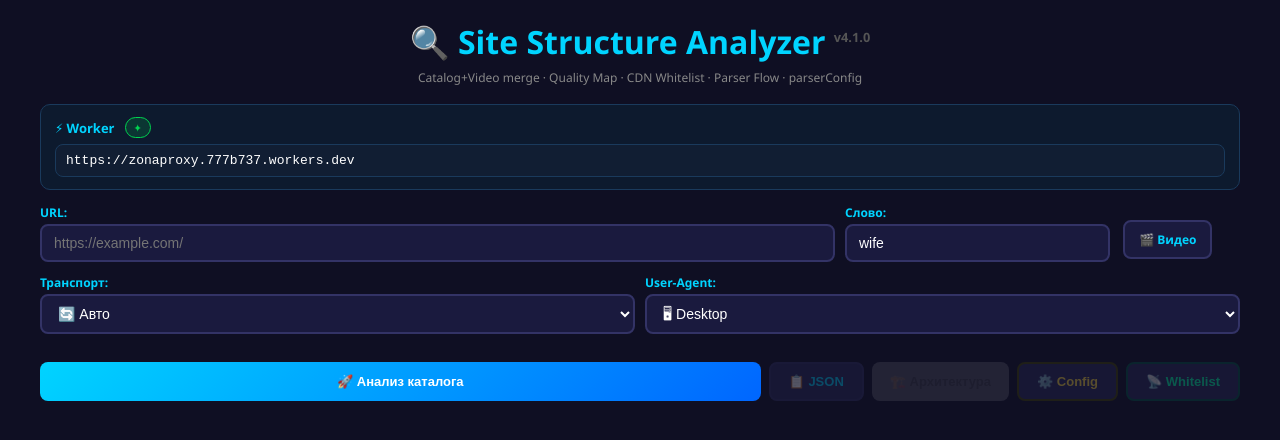
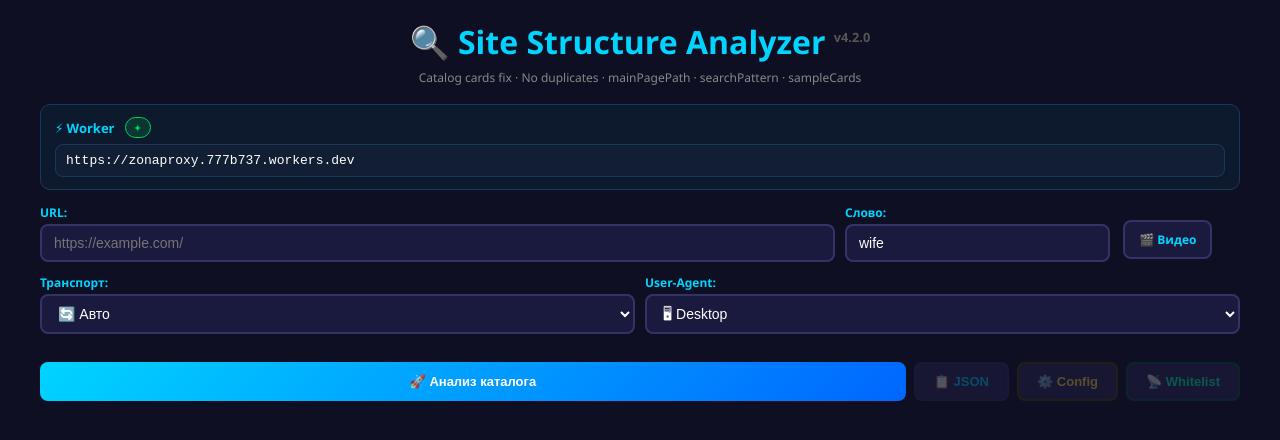
Before and after one commit to Denis-Tikhonov/parser, a plain HTML site: page index.html in a window 1280 px wide. Drawn offline with Linux system fonts and the light colour scheme.

Commit message:
Update index.html

```diff
--- a/index.html
+++ b/index.html
@@ -3,13 +3,13 @@
 <head>
     <meta charset="UTF-8">
     <meta name="viewport" content="width=device-width, initial-scale=1.0">
-    <title>Site Structure Analyzer v4.1.0</title>
+    <title>Site Structure Analyzer v4.2.0</title>
     <link rel="stylesheet" href="style.css">
 </head>
 <body>
 <div class="container">
-    <h1>🔍 Site Structure Analyzer <span class="ver">v4.1.0</span></h1>
-    <p class="desc">Catalog+Video merge · Quality Map · CDN Whitelist · Parser Flow · parserConfig</p>
+    <h1>🔍 Site Structure Analyzer <span class="ver">v4.2.0</span></h1>
+    <p class="desc">Catalog cards fix · No duplicates · mainPagePath · searchPattern · sampleCards</p>
 
     <div class="worker-block">
         <div class="worker-block-header">
@@ -49,7 +49,6 @@
                 <option value="https://corsproxy.io/?">corsproxy</option>
                 <option value="https://api.codetabs.com/v1/proxy?quest=">codetabs</option>
             </select>
-            <p id="proxyHint" class="proxy-hint"></p>
         </div>
         <div class="input-group flex-2">
             <label for="uaSelect">User-Agent:</label>
@@ -64,7 +63,6 @@
     <div class="buttons">
         <button id="btnAnalyze" onclick="runFullAnalysis()">🚀 Анализ каталога</button>
         <button id="btnCopyJson" onclick="copyResults()" disabled>📋 JSON</button>
-        <button id="btnCopyArch" onclick="copyArchitecture()" disabled>🏗️ Архитектура</button>
         <button id="btnCopyConfig" onclick="copyParserConfig()" disabled>⚙️ Config</button>
         <button id="btnCopyWhitelist" onclick="copyWhitelist()" disabled>📡 Whitelist</button>
     </div>
```
